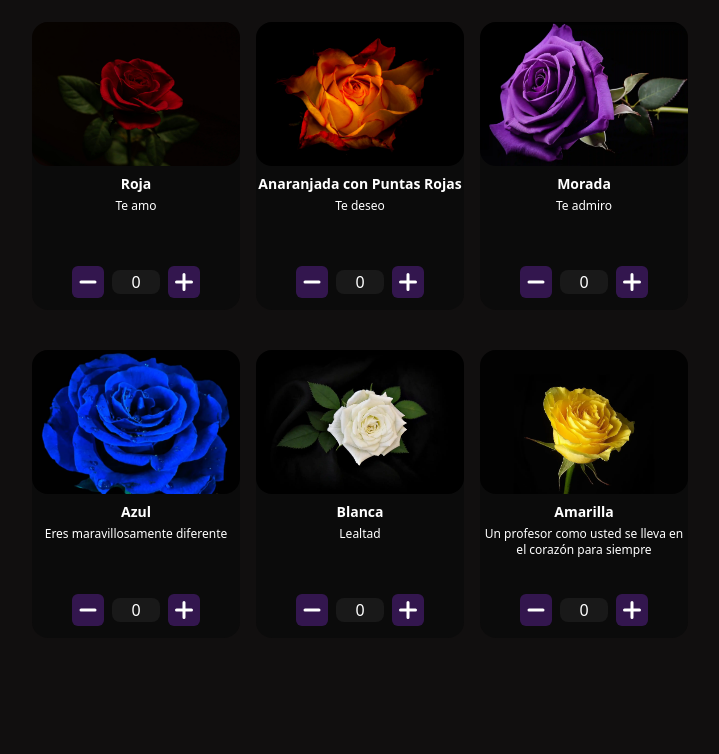
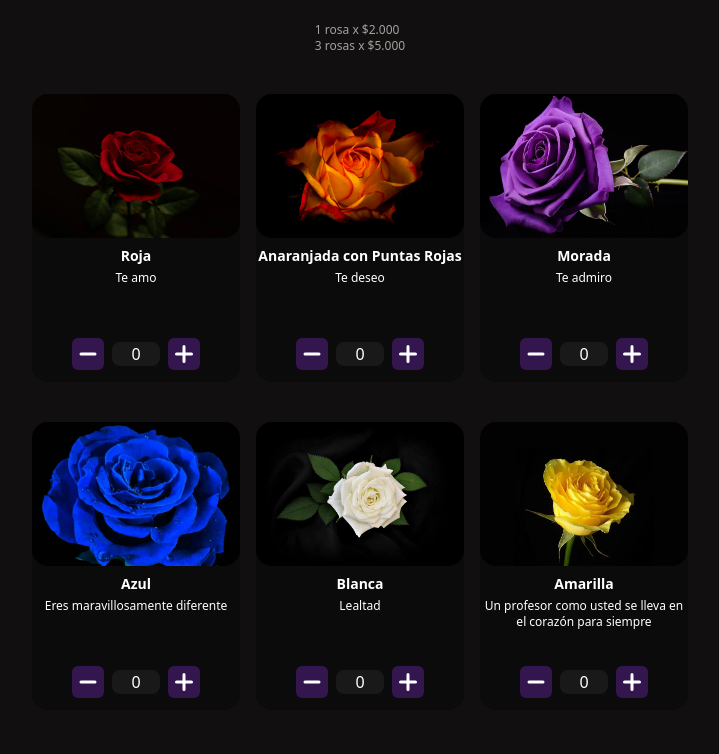
Before and after one commit to yeikobu/cuarto-detonao, an Astro site: page /roses in a window 1280 px wide. Shown: the part 346-1100 px from the top of the page, without its empty margins (280-999 px from the left). Built offline with nearby package versions, Linux system fonts and the light colour scheme; Astro itself is replaced by a stand-in of ours.

Commit message:
Agrega precios de promoción de rosas en la página de rosas

```diff
--- a/src/pages/roses.astro
+++ b/src/pages/roses.astro
@@ -12,6 +12,10 @@ import { roses } from "../data/roses"
     <main class="flex flex-col w-full justify-center items-center text-center px-4 pt-20 space-y-10">
         <SectionContainer>
             <h2 class="text-3xl font-semibold">Elige las rosas que quieres enviar a esa persona especial</h2>
+            <div class="text-xs text-stone-400 flex flex-col items-start justify-center">
+                <p>1 rosa x $2.000</p>
+                <p>3 rosas x $5.000</p>
+            </div>
 
             <div class="grid md:grid-cols-3 grid-cols-2 gap-x-4 gap-y-10 text-balance">
                 {
```
